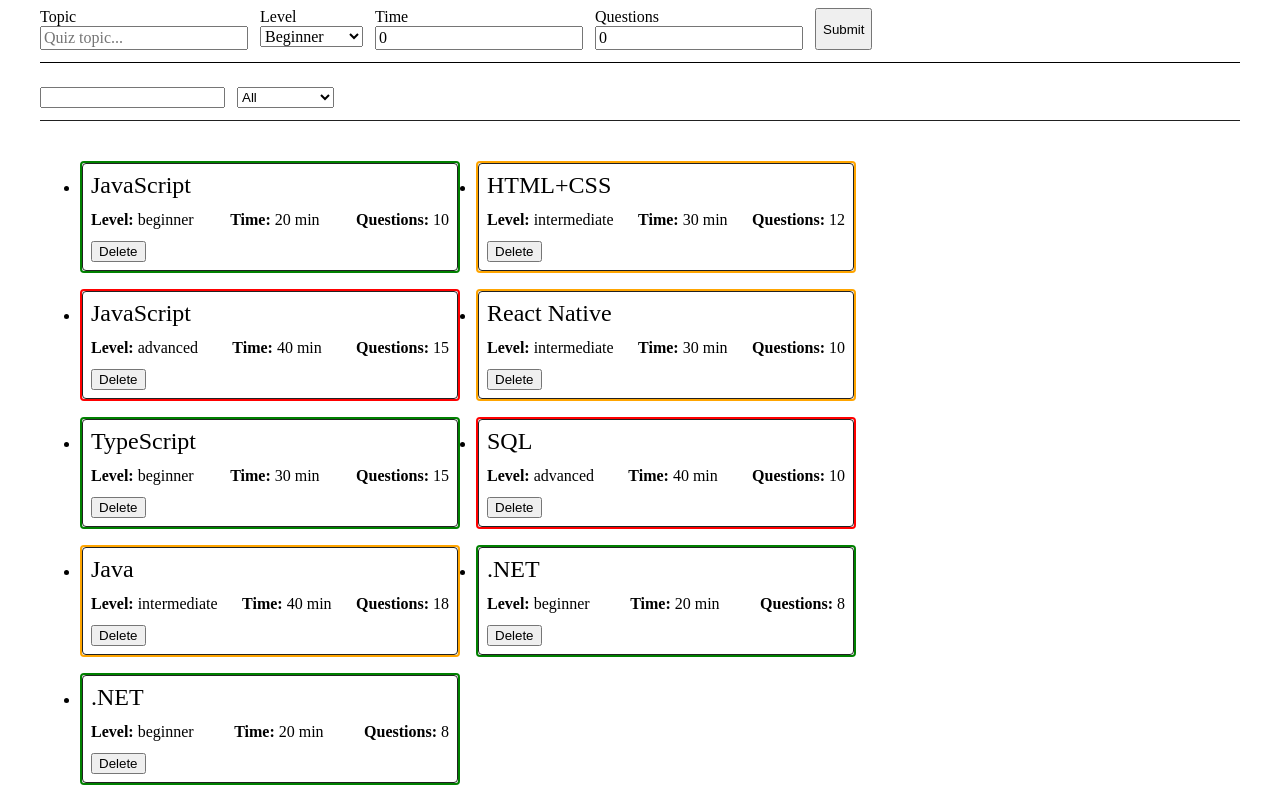
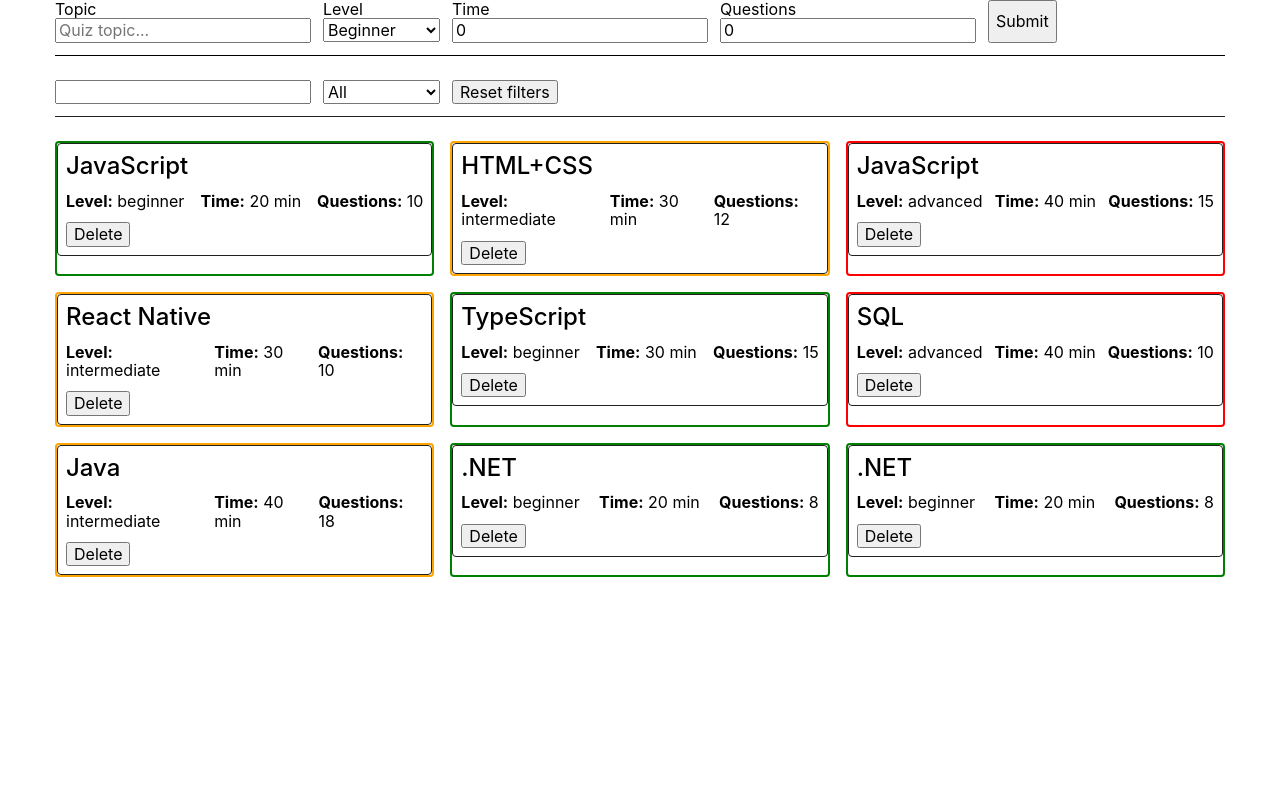
Before and after one commit to yevlampiieva/react-project, a React (Create React App) app: page / in a window 1280 px wide. Built offline with nearby package versions, Linux system fonts and the light colour scheme.

Commit message:
Updated files

```diff
--- a/src/components/App.js
+++ b/src/components/App.js
@@ -4,15 +4,37 @@
 import { Layout } from './Layout';
 import { Component } from 'react';
 import { QuizForm } from './QuizForm/QuizForm';
+import { LevelFilter } from './LevelFilter';
+import { TopicFilter } from './TopicFilter';
+import { GlobalStyle } from './GlobalStyle';
+
+const initialFilters = {
+  topic: '',
+  level: 'all',
+};
+
+const localStorageKey = 'quiz-filters';
 
 export class App extends Component {
   state = {
     quizItems: initialQuizItems,
-    filters: {
-      topic: '',
-      level: 'all',
-    },
+    filters: initialFilters,
   };
+
+  componentDidMount() {
+    const savedFilters = localStorage.getItem(localStorageKey);
+    if (savedFilters !== null) {
+      this.setState({ filters: JSON.parse(savedFilters) });
+    }
+  }
+
+  componentDidUpdate(prevProps, prevState) {
+    const { filters: prevFilters } = prevState;
+    const { filters: nextFilters } = this.state;
+    if (prevFilters !== nextFilters) {
+      localStorage.setItem(localStorageKey, JSON.stringify(nextFilters));
+    }
+  }
 
   changeTopicFilter = newTopic => {
     this.setState(prevState => {
@@ -33,6 +55,12 @@
           level: newLevel,
         },
       };
+    });
+  };
+
+  resetFilters = () => {
+    this.setState({
+      filters: initialFilters,
     });
   };
 
@@ -72,13 +100,18 @@
     return (
       <Layout>
         <QuizForm onAdd={this.addQuiz} />
-        <SearchBar
-          topicFilter={filters.topic}
-          levelFilter={filters.level}
-          onChangeTopic={this.changeTopicFilter}
-          onChangeLevel={this.changeLevelFilter}
-        />
+        <SearchBar onResetFilters={this.resetFilters}>
+          <TopicFilter
+            value={filters.topic}
+            onChange={this.changeTopicFilter}
+          />
+          <LevelFilter
+            value={filters.level}
+            onChange={this.changeLevelFilter}
+          />
+        </SearchBar>
         <QuizList items={visibleQuizItems} onDelete={this.handleDelete} />
+        <GlobalStyle />
       </Layout>
     );
   }
--- a/src/components/Searchbar/SearchBar.js
+++ b/src/components/Searchbar/SearchBar.js
@@ -1,17 +1,10 @@
-import { LevelFilter } from '../LevelFilter';
-import { TopicFilter } from '../TopicFilter';
 import { Wrapper } from './SearchBar.styled';
 
-export const SearchBar = ({
-  topicFilter,
-  levelFilter,
-  onChangeTopic,
-  onChangeLevel,
-}) => {
+export const SearchBar = ({ onResetFilters, children }) => {
   return (
     <Wrapper>
-      <TopicFilter value={topicFilter} onChange={onChangeTopic} />
-      <LevelFilter value={levelFilter} onChange={onChangeLevel} />
+      {children}
+      <button onClick={onResetFilters}>Reset filters</button>
     </Wrapper>
   );
 };
```
